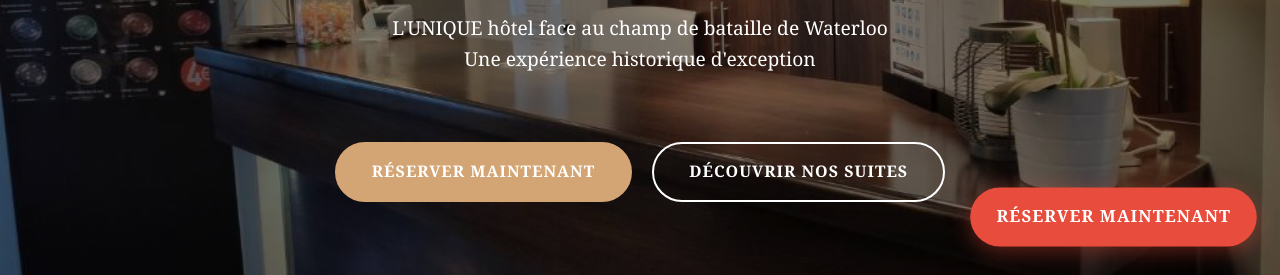
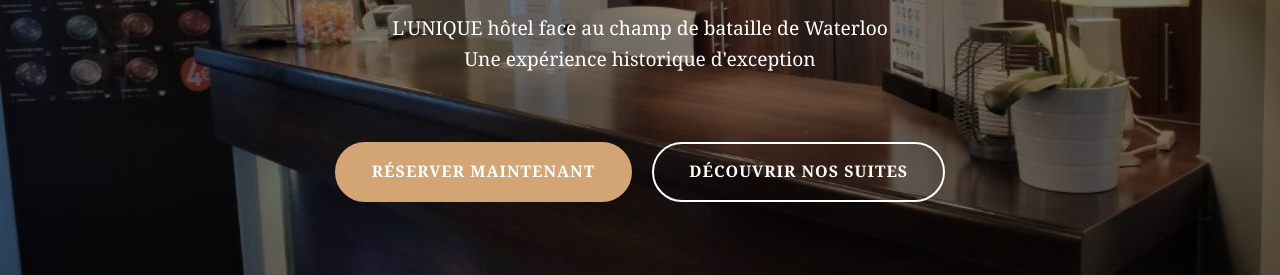
Before and after one commit to YoubaB05/hotel1815, a website: page remixed-dd8fbb1d.html in a window 1280 px wide. Shown: the part 525-800 px from the top of the page. Drawn offline with Linux system fonts and the light colour scheme.

Commit message:
removed red button

```diff
--- a/remixed-dd8fbb1d.html
+++ b/remixed-dd8fbb1d.html
@@ -659,23 +659,6 @@
             transform: translateY(-3px);
         }
 
-        .floating-booking {
-            position: fixed;
-            bottom: 30px;
-            right: 30px;
-            z-index: 999;
-        }
-
-        .floating-booking .btn {
-            background: #e74c3c;
-            color: white;
-            border: none;
-            border-radius: 50px;
-            padding: 15px 25px;
-            font-weight: 600;
-            box-shadow: 0 5px 20px rgba(231, 76, 60, 0.4);
-            animation: pulse 2s infinite;
-        }
 
         @keyframes fadeInUp {
             from {
@@ -1209,9 +1192,6 @@
         </div>
     </footer>
 
-    <div class="floating-booking">
-        <a href="#booking" class="btn">Réserver Maintenant</a>
-    </div>
 
     <script>
         // Mobile menu toggle
```
